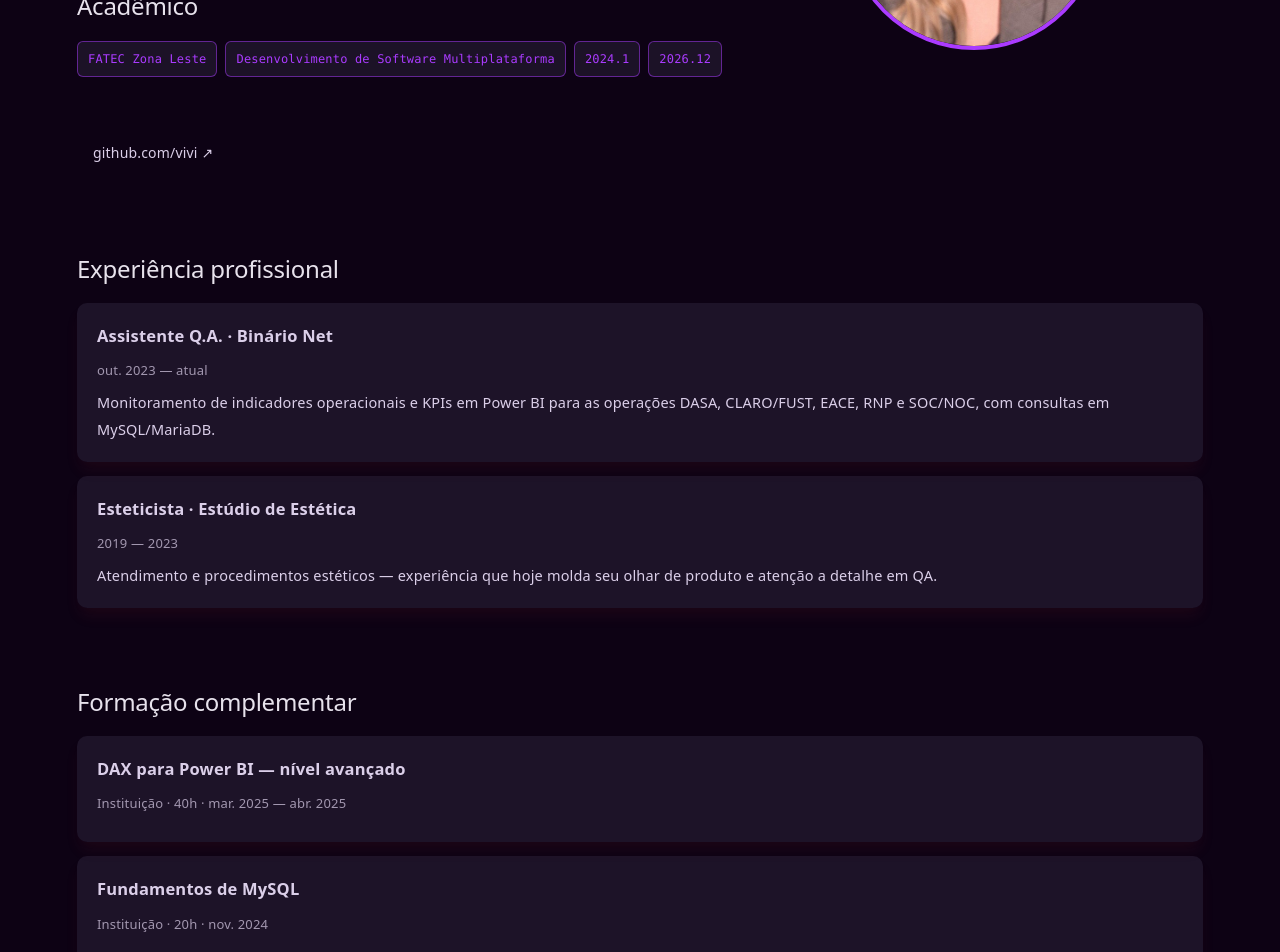
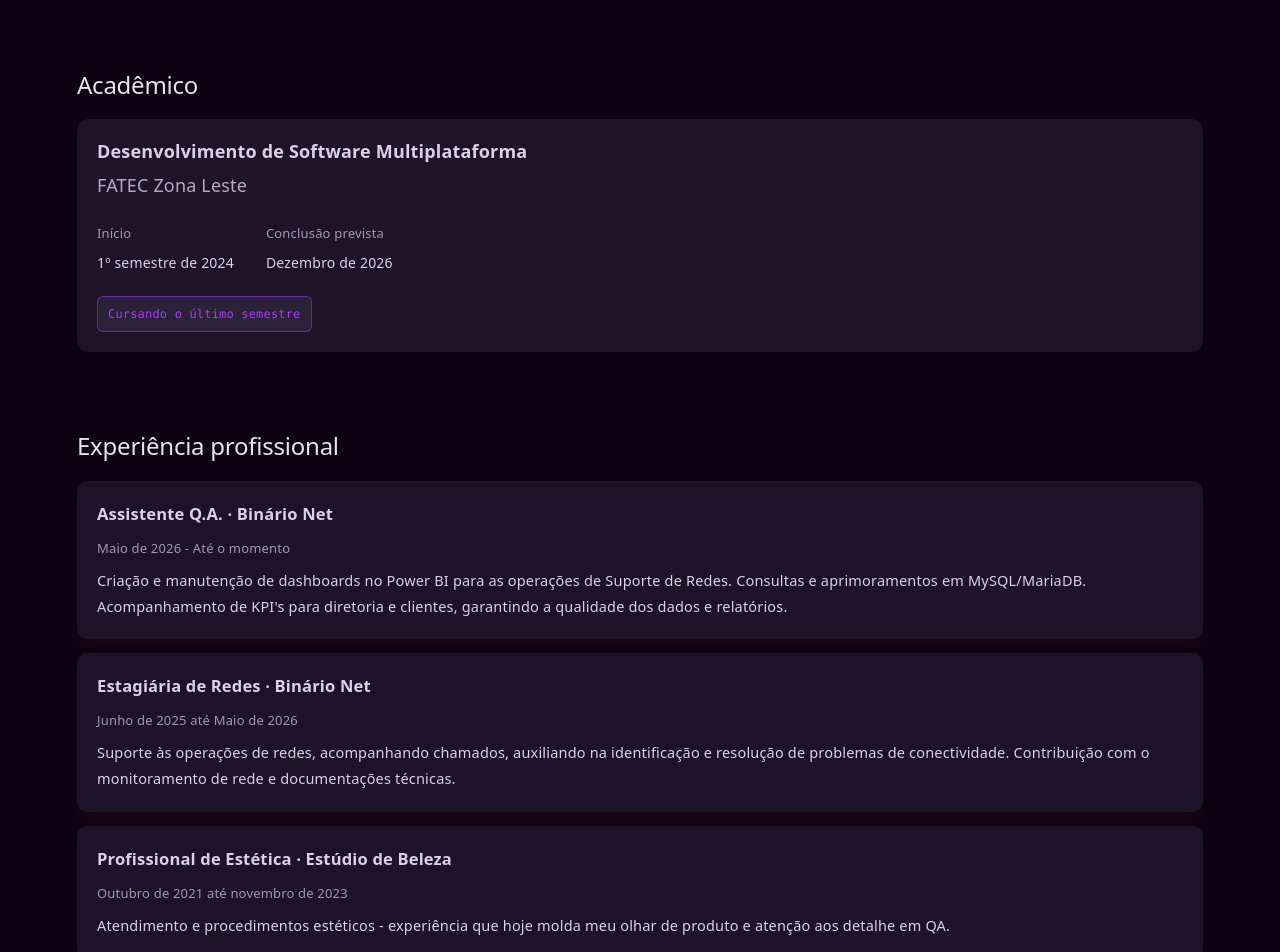
Before and after one commit to Viviane-rezende/meu-portfolio, a React (Vite) app: page / in a window 1280 px wide. Shown: the part 400-1352 px from the top of the page. Built offline with nearby package versions, Linux system fonts and the light colour scheme.

Commit message:
Adequação de itens da página principal

```diff
--- a/src/pages/Home.css
+++ b/src/pages/Home.css
@@ -72,3 +72,40 @@
     grid-template-columns: 1fr;
   }
 }
+
+.academic-info {
+  padding: 20px;
+  background: var(--surface, #1e1428);
+  border: 1px solid var(--border);
+  border-radius: 12px;
+}
+
+.academic-info h3 {
+  margin: 0 0 8px;
+  font-size: 18px;
+  line-height: 1.4;
+}
+
+.academic-institution {
+  margin: 0;
+  color: var(--text);
+  opacity: 0.8;
+}
+
+.academic-dates {
+  display: flex;
+  flex-wrap: wrap;
+  gap: 16px 32px;
+  margin: 20px 0;
+}
+
+.academic-label {
+  font-size: 13px;
+  color: var(--text);
+  opacity: 0.7;
+}
+
+.academic-dates p {
+  margin: 4px 0 0;
+  font-size: 14px;
+}
--- a/src/pages/Home.tsx
+++ b/src/pages/Home.tsx
@@ -6,42 +6,44 @@ import Button from "../components/Button";
 import Avatar from "../components/Avatar";
 import fotoPerfil from "../assets/viviane-foto-perfil.jpg"
 
-// --- dados (troque por um arquivo em src/data quando fizer sentido) ---
 
 const jobs = [
   {
     company: "Binário Net",
     role: "Assistente Q.A.",
-    period: "out. 2023 — atual",
+    period: "Maio de 2026 - Até o momento",
     description:
-      "Monitoramento de indicadores operacionais e KPIs em Power BI para as operações DASA, CLARO/FUST, EACE, RNP e SOC/NOC, com consultas em MySQL/MariaDB.",
+      "Criação e manutenção de dashboards no Power BI para as operações de Suporte de Redes. Consultas e aprimoramentos em MySQL/MariaDB. Acompanhamento de KPI's para diretoria e clientes, garantindo a qualidade dos dados e relatórios.",
   },
   {
-    company: "Estúdio de Estética",
-    role: "Esteticista",
-    period: "2019 — 2023",
+    company: "Binário Net",
+    role: "Estagiária de Redes",
+    period: "Junho de 2025 até Maio de 2026",
     description:
-      "Atendimento e procedimentos estéticos — experiência que hoje molda seu olhar de produto e atenção a detalhe em QA.",
+      "Suporte às operações de redes, acompanhando chamados, auxiliando na identificação e resolução de problemas de conectividade.\
+      Contribuição com o monitoramento de rede e documentações técnicas.",
+  },
+  {
+    company: "Estúdio de Beleza",
+    role: "Profissional de Estética",
+    period: "Outubro de 2021 até novembro de 2023",
+    description:
+      "Atendimento e procedimentos estéticos - experiência que hoje molda meu olhar de produto e atenção aos detalhe em QA.",
   },
 ];
 
 const extensionCourses = [
   {
-    name: "DAX para Power BI — nível avançado",
-    institution: "Instituição",
+    name: "Desenvolvimento de Sistemas",
+    institution: "SENAC SP - Projeto Gerando Falcões",
     hours: 40,
-    period: "mar. 2025 — abr. 2025",
-  },
-  {
-    name: "Fundamentos de MySQL",
-    institution: "Instituição",
-    hours: 20,
-    period: "nov. 2024",
-  },
+    period: "Novembro 2024 até maio de 2025",
+  }
 ];
 
 const languages = [
   { name: "Português", level: "Nativo" },
+  { name: "Espanhol", level: "Avançado" },
   { name: "Inglês", level: "Intermediário" },
 ];
 
@@ -53,14 +55,13 @@ const projects = [
   { id: "beauty-landing", category: "Web", title: "Landing Beauty-Tech", summary: "Site institucional" },
 ];
 
-const curso = [
+{/*const curso = [
   { chave: "Faculdade", valor: "FATEC Zona Leste" },
   { chave: "Curso", valor: "Desenvolvimento de Software Multiplataforma" },
   { chave: "Ano início", valor: "2024.1" },
   { chave: "Ano término", valor: "2026.12" },
 
-
-]
+]*/}
 
 const featuredProject = {
   title: "Dashboard KPI Multi-operação",
@@ -82,26 +83,41 @@ export default function Home() {
         </Avatar>
         <h1>Viviane Rezende Silva</h1>
         <p className="hero-role">
-          Da estética a tecnologia. Com coragem, fiz transição de carreira e hoje estou como Assistente Q.A
-          e no último semestre do curso superior em Desenvolvimento de Software Multiplataforma.
+          Da estética à tecnologia, construí uma nova trajetória com coragem e dedicação. Hoje, atuo como Assistente de Garantia da Qualidade (QA) e estou no último semestre de Desenvolvimento de Software Multiplataforma na FATEC Zona Leste.
         </p>
-        <div className="hero-facts">
+
+        <div>
+
+          <Badge><Button href="https://github.com/Viviane-Rezende" variant="outline">
+            github.com/vivi ↗
+          </Button></Badge>
+        </div>
+        {/* <div className="hero-facts">
           <span>FATEC Zona Leste</span>
+        </div> */}
+
+
+      </Section>
+
+      <Section title="Acadêmico">
+        <div className="academic-info">
+          <h3>Desenvolvimento de Software Multiplataforma</h3>
+          <p className="academic-institution">FATEC Zona Leste</p>
+
+          <div className="academic-dates">
+            <div>
+              <span className="academic-label">Início</span>
+              <p>1º semestre de 2024</p>
+            </div>
+
+            <div>
+              <span className="academic-label">Conclusão prevista</span>
+              <p>Dezembro de 2026</p>
+            </div>
+          </div>
+
+          <Badge variant="accent">Cursando o último semestre</Badge>
         </div>
-
-        <Section title="Acadêmico">
-          <div className="chip-row">
-            {curso.map((acad) => (
-              <Badge key={acad.valor} variant="accent">
-                {acad.valor}
-              </Badge>
-            ))}
-          </div>
-        </Section>
-
-        <Button href="https://github.com/Viviane-Rezende" variant="outline">
-          github.com/vivi ↗
-        </Button>
       </Section>
 
 
```
